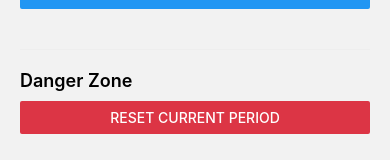
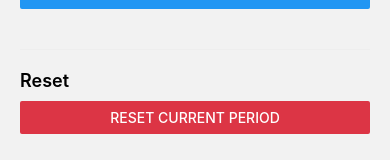
Before and after one commit to jbojorque/ExpenseTracker, a React Native app: screen /Settings in a window 390 px wide. Shown: the part 374-534 px from the top of the page. Built offline with nearby package versions, Linux system fonts and the light colour scheme.

Commit message:
fix labels and words

```diff
--- a/screens/SettingsScreen.tsx
+++ b/screens/SettingsScreen.tsx
@@ -95,7 +95,7 @@ export default function SettingsScreen() {
 
       {/* --- NEW SECTION --- */}
       <View style={styles.section}>
-        <Text style={styles.label}>Danger Zone</Text>
+        <Text style={styles.label}>Reset</Text>
         <Button
           title="Reset Current Period"
           color="#DC3545" // Red color
```
